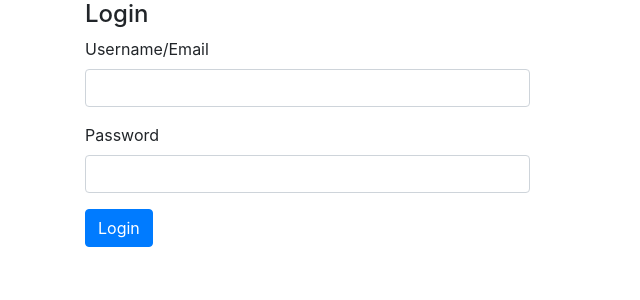
After one commit to Jwhaeke/platform, a PHP site: page /login.php in a window 1280 px wide. The commit adds this page. Shown: the top 300 px of the page, without its empty margins (0-640 px from the left). Run offline with PHP 8.4, Linux system fonts and the light colour scheme; some libraries are stand-ins or nearby versions.

Commit message:
working on login page. Able to search but needs validation

```diff
--- a/dbinsert.php
+++ b/dbinsert.php
@@ -1,7 +1,6 @@
 <?php
 
 //  Need to catch $_POST before and sanitize input
-echo $_POST['newUsername'];
 
 try {
     $conn = new PDO("mysql:host=127.0.0.1;dbname=platform", "root", "pannenkoek");
--- /dev/null
+++ b/login.php
@@ -0,0 +1,37 @@
+<!DOCTYPE html>
+<html lang="en">
+<head>
+    <meta charset="UTF-8">
+    <meta name="viewport" content="width=device-width, initial-scale=1.0">
+    <meta http-equiv="X-UA-Compatible" content="ie=edge">
+    <title>Document</title>
+    <link rel="stylesheet" href="https://stackpath.bootstrapcdn.com/bootstrap/4.2.1/css/bootstrap.min.css" integrity="sha384-GJzZqFGwb1QTTN6wy59ffF1BuGJpLSa9DkKMp0DgiMDm4iYMj70gZWKYbI706tWS" crossorigin="anonymous">
+</head>
+<body>
+
+<div class="container">
+    <div class="row">
+            <div class="col-md-5 well">
+                <h4>Login</h4>
+                <form action="logincheck.php" method="post">
+                <div class="form-group">
+                    <label for="">Username/Email</label>
+                    <input type="text" name="username" class="form-control"/>
+                </div>
+                <div class="form-group">
+                    <label for="">Password</label>
+                    <input type="password" name="password" class="form-control"/>
+                </div>
+                <div class="form-group">
+                    <input type="submit" name="btnLogin" class="btn btn-primary" value="Login"/>
+                </div>
+            </form>
+        </div>
+    </div>
+</div>
+
+<script src="https://code.jquery.com/jquery-3.3.1.slim.min.js" integrity="sha384-q8i/X+965DzO0rT7abK41JStQIAqVgRVzpbzo5smXKp4YfRvH+8abtTE1Pi6jizo" crossorigin="anonymous"></script>
+<script src="https://cdnjs.cloudflare.com/ajax/libs/popper.js/1.14.6/umd/popper.min.js" integrity="sha384-wHAiFfRlMFy6i5SRaxvfOCifBUQy1xHdJ/yoi7FRNXMRBu5WHdZYu1hA6ZOblgut" crossorigin="anonymous"></script>
+<script src="https://stackpath.bootstrapcdn.com/bootstrap/4.2.1/js/bootstrap.min.js" integrity="sha384-B0UglyR+jN6CkvvICOB2joaf5I4l3gm9GU6Hc1og6Ls7i6U/mkkaduKaBhlAXv9k" crossorigin="anonymous"></script>
+</body>
+</html>
```
Also changed, not shown: logincheck.php (+8 -1 lines).
